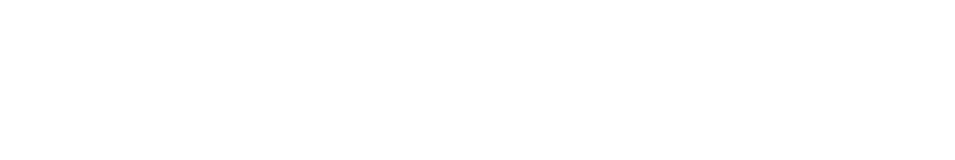
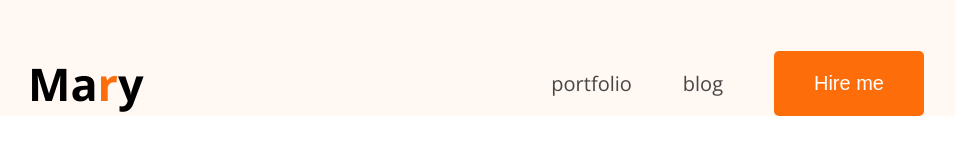
Before and after one commit to mahmudul-miraj/my-portfolio, a plain HTML site: page index.html in a window 1280 px wide. Shown: the whole page, without its empty margins (164-1119 px from the left). Drawn offline with nearby package versions, Linux system fonts and the light colour scheme.

Commit message:
added banner and style

```diff
--- a/index.html
+++ b/index.html
@@ -1,11 +1,33 @@
-<!DOCTYPE html>
+<!doctype html>
 <html lang="en">
-<head>
-    <meta charset="UTF-8">
-    <meta name="viewport" content="width=device-width, initial-scale=1.0">
+  <head>
+    <meta charset="UTF-8" />
+    <meta name="viewport" content="width=device-width, initial-scale=1.0" />
     <title>Miraj portfolio</title>
-</head>
-<body>
+    <link rel="stylesheet" href="styles/portfolio.css" />
+    <link rel="preconnect" href="https://fonts.googleapis.com" />
+    <link rel="preconnect" href="https://fonts.gstatic.com" crossorigin />
+    <link
+      href="https://fonts.googleapis.com/css2?family=Open+Sans:ital,wght@0,300..800;1,300..800&display=swap"
+      rel="stylesheet"
+    />
+  </head>
+  <body class="font-open-sans">
+    <header>
+        <nav>
+            <div class="logo">
+                <h2>Ma<span class="color-h2">r</span>y</h2>
+            </div>
+            <ul class="style">
+                <li><a href="">portfolio</a></li>
+                <li><a href="">blog</a></li>
+                <li><button class="btn">Hire me</button></li>
+            </ul>
+        </nav>
 
-</body>
+    </header>
+
+
+  </body>
+
 </html>
--- /dev/null
+++ b/styles/portfolio.css
@@ -0,0 +1,60 @@
+/* body{
+    background-color: greenyellow;
+} */
+
+* {
+    margin: 0;
+    padding: 0;
+    box-sizing: border-box;
+}
+
+/* shared style */
+.font-open-sans {
+    font-family: "Open Sans", sans-serif;
+    font-optical-sizing: auto;
+}
+.btn{
+    background-color: #FD6E0A;
+    color: white;
+    height: 65px;
+    width: 150px;
+    border-radius:5px ;
+    border: none;
+    padding: 18px 35px;
+    font-size: 20px;
+    width: bold;
+}
+
+/* main style */
+header {
+    background-color: #FFF8F3;
+    padding-top: 51px
+}
+
+nav {
+    width: 70%;
+    max-width: 1140px;
+    /* border: 1px solid red; */
+    margin: 0 auto;
+    display: flex;
+    justify-content: space-between;
+    align-items: center
+}
+.logo h2{
+    font-size: 45px;
+    font-weight: 700px;
+}
+.color-h2{
+    color: #FD6E0A;
+}
+nav .style{
+    display: flex;
+    list-style: none;
+    gap: 51px;
+    align-items: center;
+}
+nav .style a{
+    font-size:20px ;
+    color: #474747;
+    text-decoration: none;
+}
```
